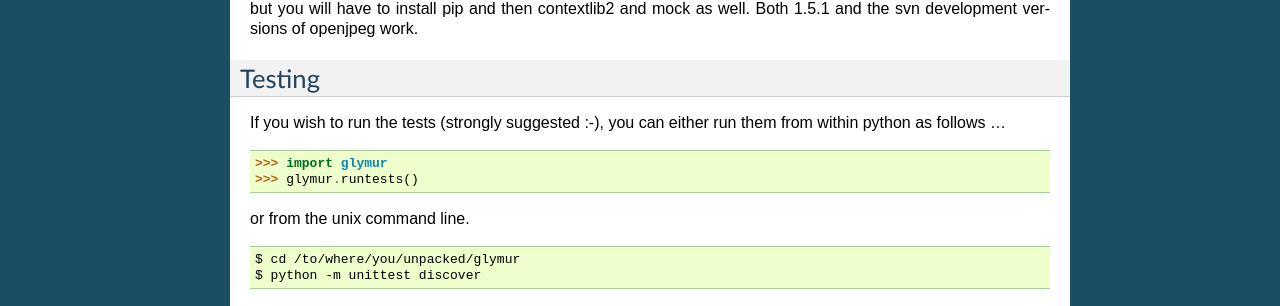
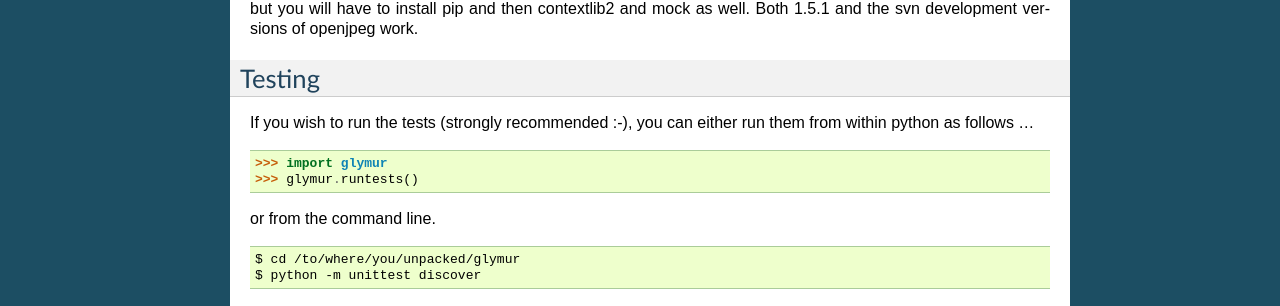
Before and after one commit to quintusdias/glymur, a Sphinx documentation site: the page built from docs/source/detailed_installation.rst, in a window 1280 px wide and 900 px high, scrolled down 2237 px. Shown: the part 404-710 px from the top of the window. Built offline with Sphinx 7.4.7, drawn with Linux system fonts in a browser that asks for light colours.

Commit message:
Last doc update.

```diff
--- a/docs/source/detailed_installation.rst
+++ b/docs/source/detailed_installation.rst
@@ -157,13 +157,13 @@ openjpeg work.
 Testing
 '''''''
 
-If you wish to run the tests (strongly suggested :-), you can either run them
+If you wish to run the tests (strongly recommended :-), you can either run them
 from within python as follows ... ::
 
     >>> import glymur
     >>> glymur.runtests()
 
-or from the unix command line. ::
+or from the command line. ::
 
     $ cd /to/where/you/unpacked/glymur
     $ python -m unittest discover
```
